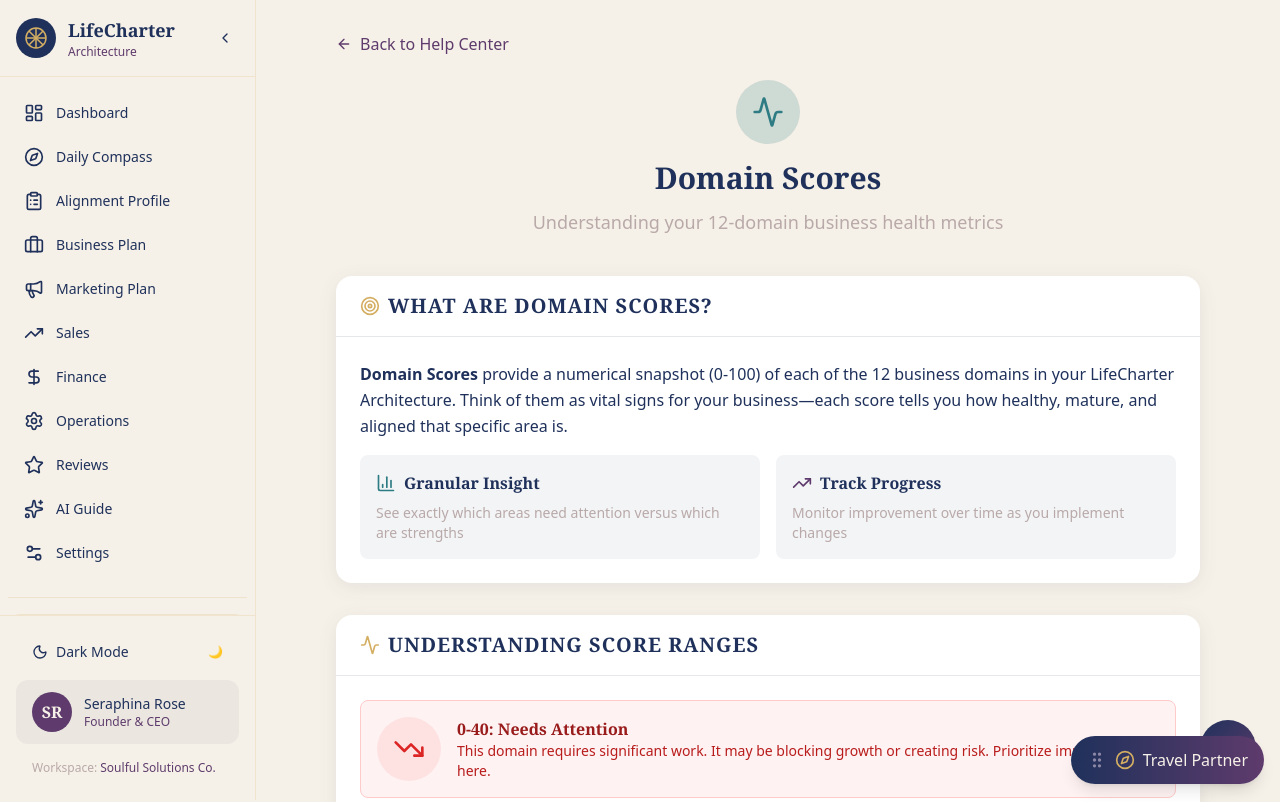
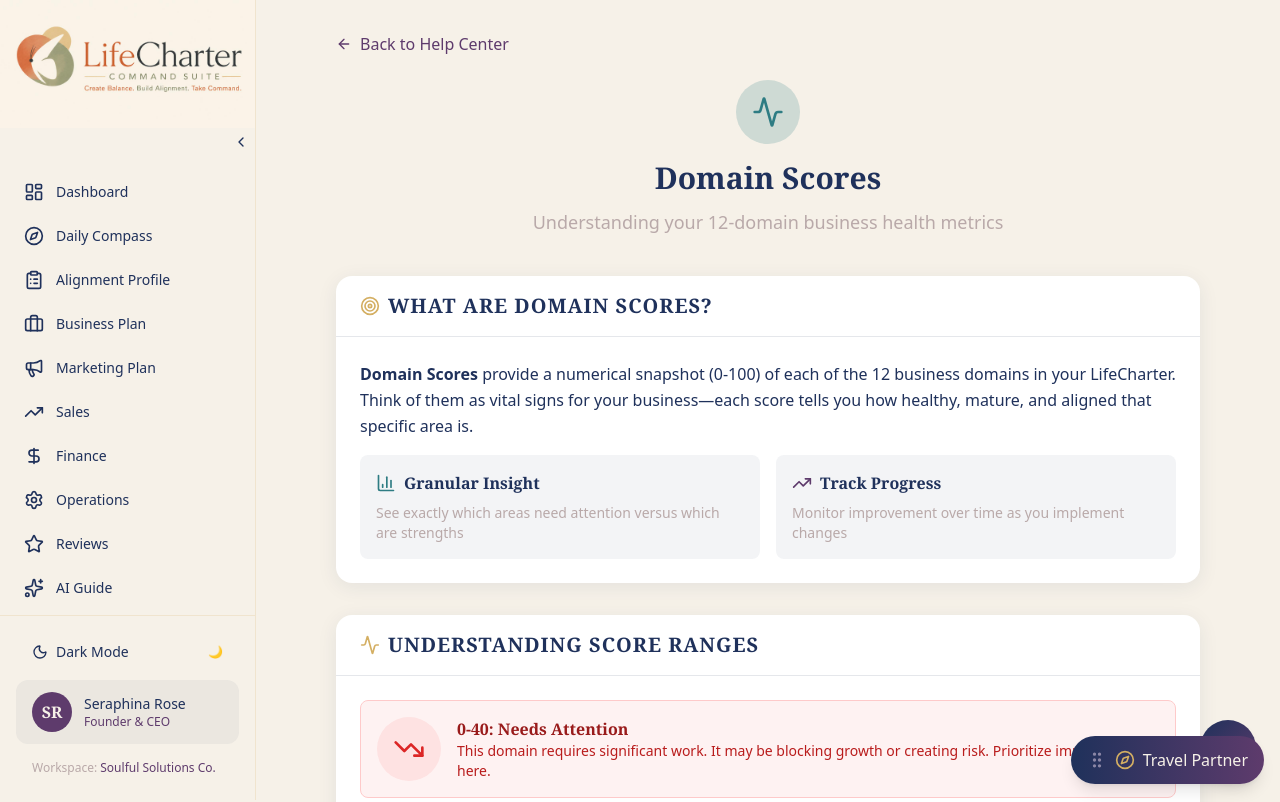
Before and after one commit to ButterflyBabs/LifeCharter-Architecture, a Next.js app: page /help/domain-scores in a window 1280 px wide. Shown: the top 802 px of the page. Built offline with nearby package versions, Linux system fonts and the light colour scheme.

Commit message:
Update: AI guide, assessments, help pages, layout and sidebar improvements

```diff
--- a/src/app/api/ai-guide/route.ts
+++ b/src/app/api/ai-guide/route.ts
@@ -3,7 +3,7 @@ import { NextRequest, NextResponse } from "next/server";
 import OpenAI from "openai";
 
 // System prompt for the AI Business Guide
-const SYSTEM_PROMPT = `You are an AI Business Guide for LifeCharter Architecture, a business assessment and optimization platform.
+const SYSTEM_PROMPT = `You are an AI Business Guide for LifeCharter, a business assessment and optimization platform.
 
 Your role is to provide compassionate, practical, and strategic guidance to entrepreneurs and business owners based on their business scores across three dimensions:
 
--- a/src/app/assessments/page.tsx
+++ b/src/app/assessments/page.tsx
@@ -5,7 +5,7 @@ import { Button } from "@/components/ui/Button";
 import { Brain, Heart, TrendingUp, ArrowRight, Sparkles, Zap, CheckCircle2, Clock } from "lucide-react";
 
 export const metadata: Metadata = {
-  title: "Alignment Profile | LifeCharter Architecture",
+  title: "Alignment Profile | LifeCharter",
   description: "Discover your business alignment across Brain (Systems), Soul (Purpose), and Profit (Financial Health) dimensions.",
 };
 
@@ -71,7 +71,7 @@ export default function AssessmentsPage() {
         <div className="max-w-6xl mx-auto">
           <div className="flex items-center gap-2 mb-4">
             <Sparkles className="w-5 h-5 text-[#D4AF63]" />
-            <span className="text-sm font-medium text-[#CDBED6]">LifeCharter Architecture</span>
+            <span className="text-sm font-medium text-[#CDBED6]">LifeCharter</span>
           </div>
           <h1 className="text-3xl md:text-4xl font-bold mb-4">
             Alignment Profiles
--- a/src/app/help/domain-scores/page.tsx
+++ b/src/app/help/domain-scores/page.tsx
@@ -34,7 +34,7 @@ export default function DomainScoresHelpPage() {
   const faqs: FAQItem[] = [
     {
       question: "What are Domain Scores?",
-      answer: "Domain Scores are numerical ratings (0-100) assigned to each of the 12 business domains in the LifeCharter Architecture framework. These scores represent the current health, maturity, and alignment of each specific area of your business. They provide a granular view of where your business is thriving and where attention is needed."
+      answer: "Domain Scores are numerical ratings (0-100) assigned to each of the 12 business domains in the LifeCharter framework. These scores represent the current health, maturity, and alignment of each specific area of your business. They provide a granular view of where your business is thriving and where attention is needed."
     },
     {
       question: "How are Domain Scores calculated?",
@@ -157,7 +157,7 @@ export default function DomainScoresHelpPage() {
         <CardContent className="space-y-4">
           <p className="text-[#1F315B] dark:text-[#F6F1E8] leading-relaxed">
             <strong>Domain Scores</strong> provide a numerical snapshot (0-100) of each of the 12 business domains
-            in your LifeCharter Architecture. Think of them as vital signs for your business—each score tells you
+            in your LifeCharter. Think of them as vital signs for your business—each score tells you
             how healthy, mature, and aligned that specific area is.
           </p>
 
@@ -410,7 +410,7 @@ export default function DomainScoresHelpPage() {
         <blockquote className="text-lg italic text-[#5E3B6C] dark:text-[#CDBED6] border-l-4 border-[#D4AF63] pl-4 inline-block">
           &ldquo;What gets measured gets managed. Domain Scores turn business intuition into actionable data.&rdquo;
         </blockquote>
-        <p className="text-sm text-[#B9A9A9] mt-2">— LifeCharter Architecture Team</p>
+        <p className="text-sm text-[#B9A9A9] mt-2">— LifeCharter Team</p>
       </div>
     </div>
   );
--- a/src/app/help/health-trend/page.tsx
+++ b/src/app/help/health-trend/page.tsx
@@ -405,7 +405,7 @@ export default function HealthTrendHelpPage() {
         <blockquote className="text-lg italic text-[#5E3B6C] dark:text-[#CDBED6] border-l-4 border-[#D4AF63] pl-4 inline-block">
           &ldquo;The trend is your friend—until it ends. Stay vigilant, stay adaptive, stay aligned.&rdquo;
         </blockquote>
-        <p className="text-sm text-[#B9A9A9] mt-2">— LifeCharter Architecture Team</p>
+        <p className="text-sm text-[#B9A9A9] mt-2">— LifeCharter Team</p>
       </div>
     </div>
   );
--- a/src/app/help/milestones/page.tsx
+++ b/src/app/help/milestones/page.tsx
@@ -34,7 +34,7 @@ export default function MilestonesHelpPage() {
 
   const faqs: FAQItem[] = [
     {
-      question: "What are Milestones in LifeCharter Architecture?",
+      question: "What are Milestones in LifeCharter?",
       answer: "Milestones are significant achievements and markers of progress in your business journey. They represent key accomplishments, transitions, and growth moments that deserve recognition. Milestones help you track progress, celebrate wins, and maintain momentum as you build your business. They range from small victories (first customer) to major achievements (hitting revenue goals, launching new products)."
     },
     {
@@ -116,7 +116,7 @@ export default function MilestonesHelpPage() {
       answer: "Absolutely! Small milestones are the building blocks of big achievements. Celebrating them: Reinforces positive behavior, Keeps motivation high, Creates a culture of progress, Makes the journey enjoyable. Celebration does not have to be elaborate—a moment of acknowledgment, a team message, a small treat. The point is to pause and recognize progress."
     },
     {
-      question: "How do I track Milestones in LifeCharter Architecture?",
+      question: "How do I track Milestones in LifeCharter?",
       answer: "Use the Milestones section of your Dashboard to: Set and view upcoming milestones, Track progress toward each milestone, Record completion dates, Celebrate achievements, Review milestone history. Connect milestones to specific domains so you can see how they impact your business health scores. The AI Guide can also suggest milestones based on your current domain scores."
     }
   ];
@@ -401,7 +401,7 @@ export default function MilestonesHelpPage() {
         <blockquote className="text-lg italic text-[#5E3B6C] dark:text-[#CDBED6] border-l-4 border-[#D4AF63] pl-4 inline-block">
           &ldquo;Success is the sum of small efforts, repeated day in and day out. Milestones mark the path.&rdquo;
         </blockquote>
-        <p className="text-sm text-[#B9A9A9] mt-2">— LifeCharter Architecture Team</p>
+        <p className="text-sm text-[#B9A9A9] mt-2">— LifeCharter Team</p>
       </div>
     </div>
   );
--- a/src/app/help/revenue/page.tsx
+++ b/src/app/help/revenue/page.tsx
@@ -435,7 +435,7 @@ export default function RevenueSnapshotHelpPage() {
         <blockquote className="text-lg italic text-[#5E3B6C] dark:text-[#CDBED6] border-l-4 border-[#D4AF63] pl-4 inline-block">
           &ldquo;Revenue is the lifeblood of business. Visibility into revenue is the heartbeat of smart decisions.&rdquo;
         </blockquote>
-        <p className="text-sm text-[#B9A9A9] mt-2">— LifeCharter Architecture Team</p>
+        <p className="text-sm text-[#B9A9A9] mt-2">— LifeCharter Team</p>
       </div>
     </div>
   );
--- a/src/app/layout.tsx
+++ b/src/app/layout.tsx
@@ -5,7 +5,7 @@ import { AppLayout } from "@/components/layout/AppLayout";
 import TravelPartnerWidget from "@/components/travel-partner/TravelPartnerWidget";
 
 export const metadata: Metadata = {
-  title: "LifeCharter Architecture",
+  title: "LifeCharter",
   description: "Align your business with your vision",
 };
 
--- a/src/components/layout/CollapsibleSidebar.tsx
+++ b/src/components/layout/CollapsibleSidebar.tsx
@@ -211,10 +211,8 @@ export function CollapsibleSidebar() {
         "fixed left-0 top-0 h-full bg-[#F6F1E8] border-r border-[#D4AF63]/20 flex flex-col z-50 transition-all duration-300",
         isCollapsed ? "w-16" : "w-64"
       )}>
-        <div className="p-4 border-b border-[#D4AF63]/20">
-          <div className="w-8 h-8 rounded-full bg-[#1F315B] flex items-center justify-center">
-            <span className="text-[#D4AF63] font-bold text-sm">LC</span>
-          </div>
+        <div className="border-b border-[#D4AF63]/20">
+          <img src="/logo.jpg" alt="LifeCharter" className="w-full h-auto object-cover" />
         </div>
       </aside>
     );
@@ -227,44 +225,36 @@ export function CollapsibleSidebar() {
     )}>
       {/* Logo Area & Toggle */}
       <div className={cn(
-        "border-b border-[#D4AF63]/20 flex items-center justify-between",
-        isCollapsed ? "p-2" : "p-4"
+        "flex flex-col",
+        isCollapsed ? "p-2" : "p-0"
       )}>
-        {!isCollapsed && (
-          <div className="flex items-center gap-3">
-            <div className="w-10 h-10 rounded-full bg-[#1F315B] flex items-center justify-center flex-shrink-0">
-              <svg
-                viewBox="0 0 24 24"
-                className="w-6 h-6 text-[#D4AF63]"
-                fill="none"
-                stroke="currentColor"
-                strokeWidth="1.5"
-              >
-                <circle cx="12" cy="12" r="10" />
-                <path d="M12 2v20M2 12h20" />
-                <path d="M4.93 4.93l14.14 14.14M19.07 4.93L4.93 19.07" />
-              </svg>
-            </div>
-            <div>
-              <h1 className="font-serif text-lg font-bold text-[#1F315B] dark:text-[#F6F1E8]">
-                LifeCharter
-              </h1>
-              <p className="text-xs text-[#5E3B6C] dark:text-[#CDBED6]">Architecture</p>
-            </div>
-          </div>
-        )}
-        {isCollapsed && (
-          <div className="w-10 h-10 rounded-full bg-[#1F315B] flex items-center justify-center mx-auto">
-            <span className="text-[#D4AF63] font-bold text-sm">LC</span>
-          </div>
-        )}
+        {/* Logo - Full Width, Inherit Background */}
+        <div className={cn(
+          "w-full bg-inherit",
+          isCollapsed ? "p-1" : "p-0"
+        )}>
+          {!isCollapsed && (
+            <img
+              src="/logo.jpg"
+              alt="LifeCharter"
+              className="w-full h-auto object-cover"
+            />
+          )}
+          {isCollapsed && (
+            <img
+              src="/logo.jpg"
+              alt="LifeCharter"
+              className="w-full h-auto object-cover rounded-md"
+            />
+          )}
+        </div>
 
         {/* Collapse/Expand Button */}
         <button
           onClick={toggleSidebar}
           className={cn(
-            "p-1.5 rounded-lg text-[#1F315B] dark:text-[#CDBED6] hover:bg-[#1F315B]/10 dark:hover:bg-[#CDBED6]/10 transition-colors",
-            isCollapsed && "mx-auto"
+            "p-1.5 rounded-lg text-[#1F315B] dark:text-[#CDBED6] hover:bg-[#1F315B]/10 dark:hover:bg-[#CDBED6]/10 transition-colors self-end",
+            isCollapsed && "mx-auto self-center mt-2"
           )}
           title={isCollapsed ? "Expand sidebar" : "Collapse sidebar"}
         >
```
Also changed, not shown: public/logo.jpg (added).
